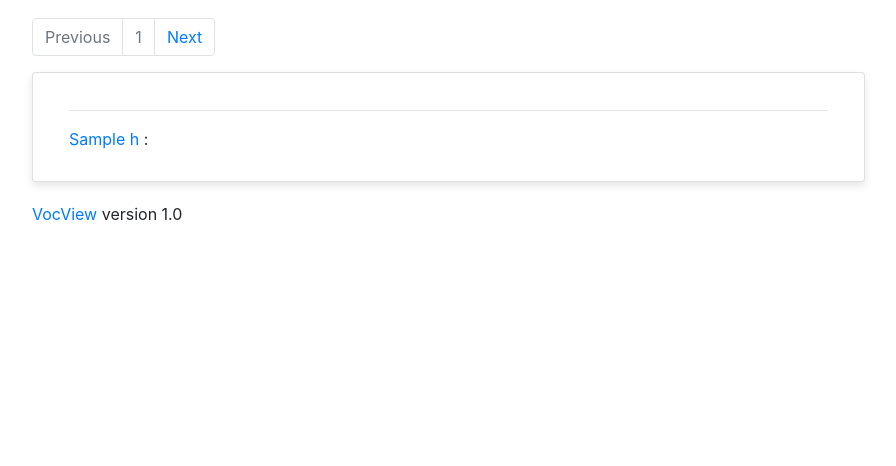
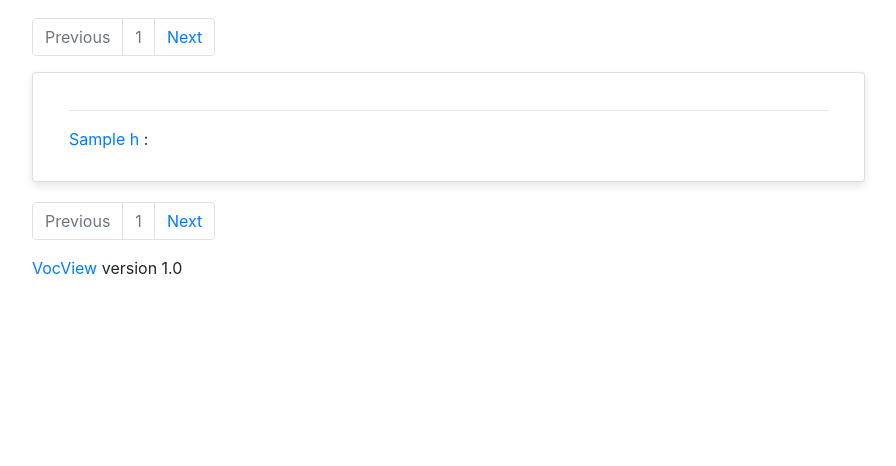
Before and after one commit to ternaustralia/vocview, a Python web app: template templates/register.html in a window 1280 px wide. Shown: the part 311-777 px from the top of the page, without its empty margins (53-949 px from the left). Run offline with Jinja, Linux system fonts and the light colour scheme; the template is opened without the code that fills it: most values are stand-ins (such as "Sample title", 1, 10 or a date in 2020); some libraries are stand-ins or nearby versions.

Commit message:
Added another set of pagination buttons at the bottom of the register

```diff
--- a/templates/register.html
+++ b/templates/register.html
@@ -66,6 +66,16 @@
             </div>
         {% endfor %}
 
+        <ul class="pagination">
+            <li class="page-item {% if page <= 1 %}disabled{% endif %}">
+                <a class="page-link" href="{{ request.base_url }}?page={{ prev_page }}" aria-label="Previous">Previous</a>
+            </li>
+            <li class="page-item disabled"><a class="page-link">{{ page }}</a></li>
+            <li class="page-item {% if page * per_page > total_items %}disabled{% endif %}">
+              <a class="page-link" href="{{ request.base_url }}?page={{ next_page }}" aria-label="Next">Next</a>
+            </li>
+        </ul>
+
     {% endif %}
 
 {% endblock %}
```
